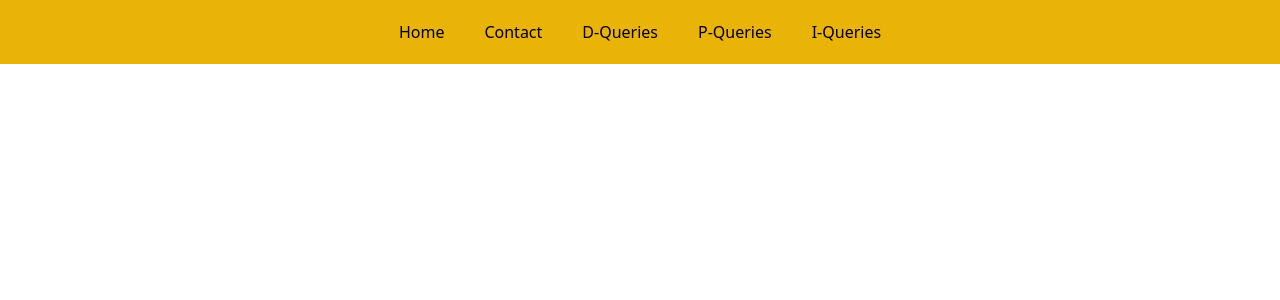
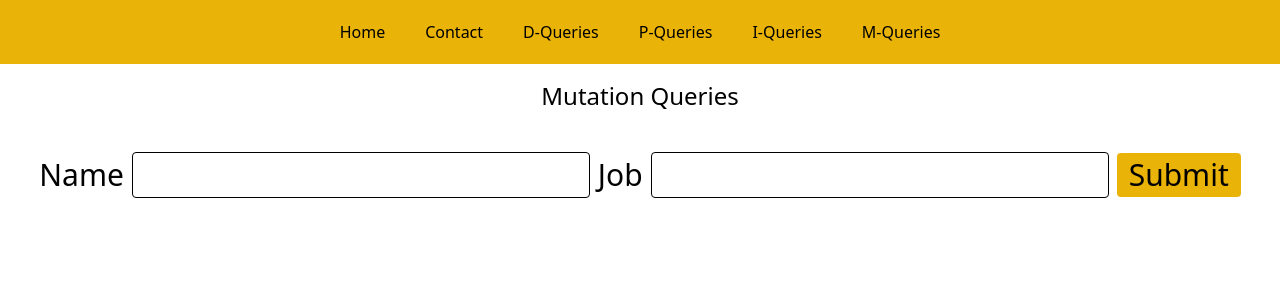
Before and after one commit to kalazaraeducation/react-query, a React (Create React App) app: page /mutation-queries in a window 1280 px wide. Shown: the top 300 px of the page. Built offline with nearby package versions, Linux system fonts and the light colour scheme; the HTML template or start-up script is replaced by a standard one.

Commit message:
Mutations

```diff
--- a/src/Routes.js
+++ b/src/Routes.js
@@ -7,6 +7,7 @@ import UserProfile from "./pages/UserProfile";
 import DependentQueries from "./pages/DependentQueries";
 import PaginatedQueries from "./pages/PaginatedQueries";
 import InfiniteQueries from "./pages/InfiniteQueries";
+import MutationQueries from "./pages/MutationQueries";
 
 const AppRoutes = () => {
   return (
@@ -19,6 +20,7 @@ const AppRoutes = () => {
         <Route path="/dependent-queries" element={<DependentQueries />} />
         <Route path="/paginated-queries" element={<PaginatedQueries />} />
         <Route path="/infinite-queries" element={<InfiniteQueries />} />
+        <Route path="/mutation-queries" element={<MutationQueries />} />
       </Routes>
     </Router>
   );
--- /dev/null
+++ b/src/pages/MutationQueries.js
@@ -0,0 +1,61 @@
+import { useMutation } from "@tanstack/react-query";
+import axios from "axios";
+import React, { useState } from "react";
+
+const MutationQueries = () => {
+  const [name, setName] = useState("");
+  const [job, setJob] = useState("");
+
+  const { mutate } = useMutation((data) =>
+    axios.post("https://reqres.in/api/users", data)
+  );
+
+  const handleSubmit = (e) => {
+    e.preventDefault();
+    mutate({ name: name, job: job });
+  };
+
+  return (
+    <div>
+      <h1 className="text-center text-2xl m-4">Mutation Queries</h1>
+
+      <form
+        onSubmit={handleSubmit}
+        className="flex justify-center items-center gap-x-2 mt-10"
+      >
+        <div className="flex justify-between items-center gap-x-2">
+          <label htmlFor="name" className="text-3xl">
+            Name
+          </label>
+          <input
+            type="text"
+            name="name"
+            value={name}
+            onChange={(e) => setName(e.target.value)}
+            className="border border-black rounded py-1 px-3 text-3xl"
+          />
+        </div>
+        <div className="flex justify-between items-center gap-x-2">
+          <label htmlFor="job" className="text-3xl">
+            Job
+          </label>
+          <input
+            type="text"
+            name="job"
+            value={job}
+            onChange={(e) => setJob(e.target.value)}
+            className="border border-black rounded py-1 px-3 text-3xl"
+          />
+        </div>
+        <button
+          type="submit"
+          className="py-1 px-3 bg-yellow-500 rounded text-3xl"
+        >
+          Submit
+        </button>
+      </form>
+    </div>
+  );
+};
+
+export default MutationQueries;
--- a/src/pages/Navbar.js
+++ b/src/pages/Navbar.js
@@ -20,6 +20,9 @@ const Navbar = () => {
         <li>
           <NavLink to="/infinite-queries">I-Queries</NavLink>
         </li>
+        <li>
+          <NavLink to="/mutation-queries">M-Queries</NavLink>
+        </li>
       </ul>
     </div>
   );
```
